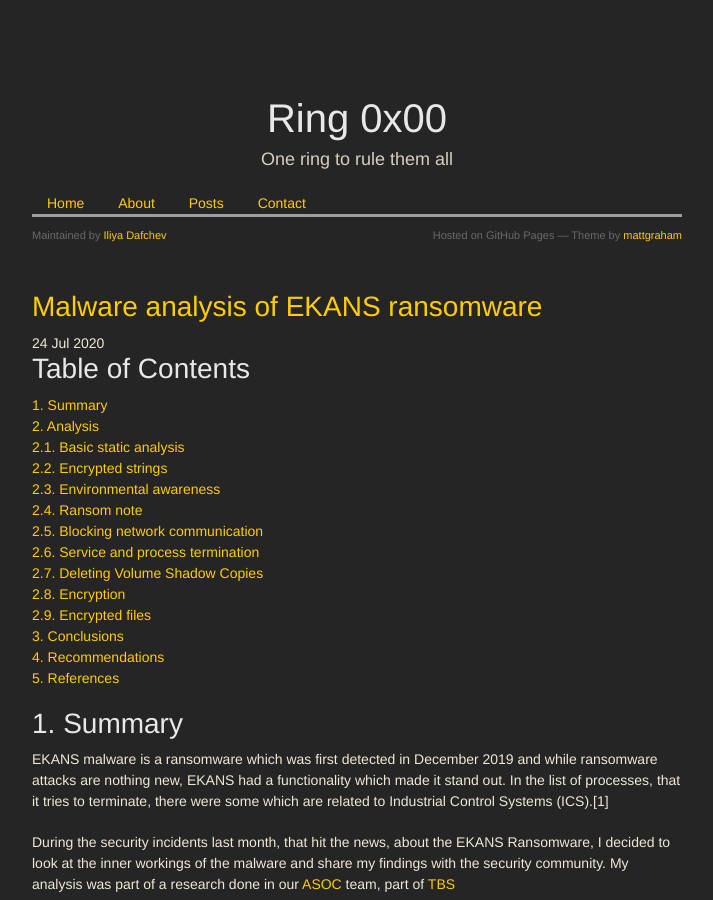
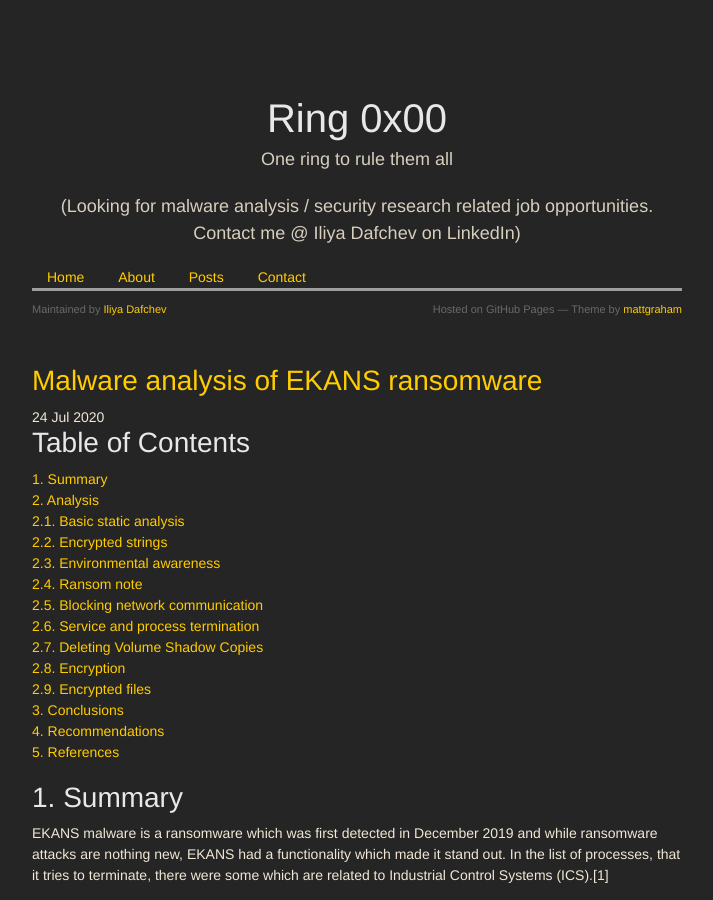
Before and after one commit to idafchev/idafchev.github.io, a Jekyll site: the page built from index.md, in a window 1280 px wide and 900 px high. Shown: the whole window, without its empty margins (283-996 px from the left). Built offline with Jekyll 4.4.1, drawn with Linux system fonts in a browser that asks for light colours; nearby versions of some CDN libraries; some web fonts are replaced; comment, search, counter and statistics services are not loaded.

Commit message:
Update default.html

```diff
--- a/_layouts/default.html
+++ b/_layouts/default.html
@@ -39,6 +39,7 @@
         <div id="title">
           <a href="/"><h1>{{ site.title | default: site.github.repository_name }}</h1></a>
           <p>One ring to rule them all</p>
+          <p>(Looking for malware analysis / security research related job opportunities. Contact me @ Iliya Dafchev on LinkedIn)</p>
 
           <span><a style="padding: 15px;" href="{{ site.url }}/index">Home  </a></span>
           <span><a style="padding: 15px;" href="{{ site.url }}/about">About  </a></span>
```
